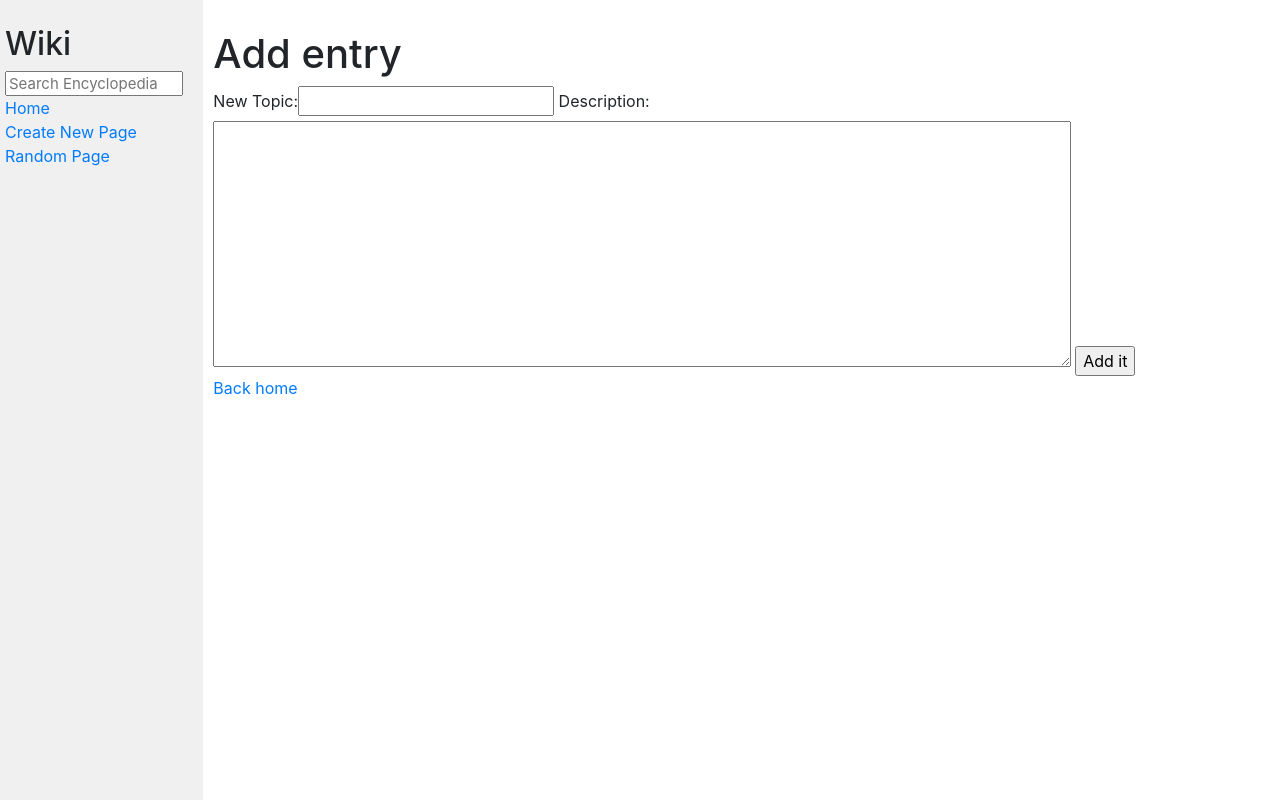
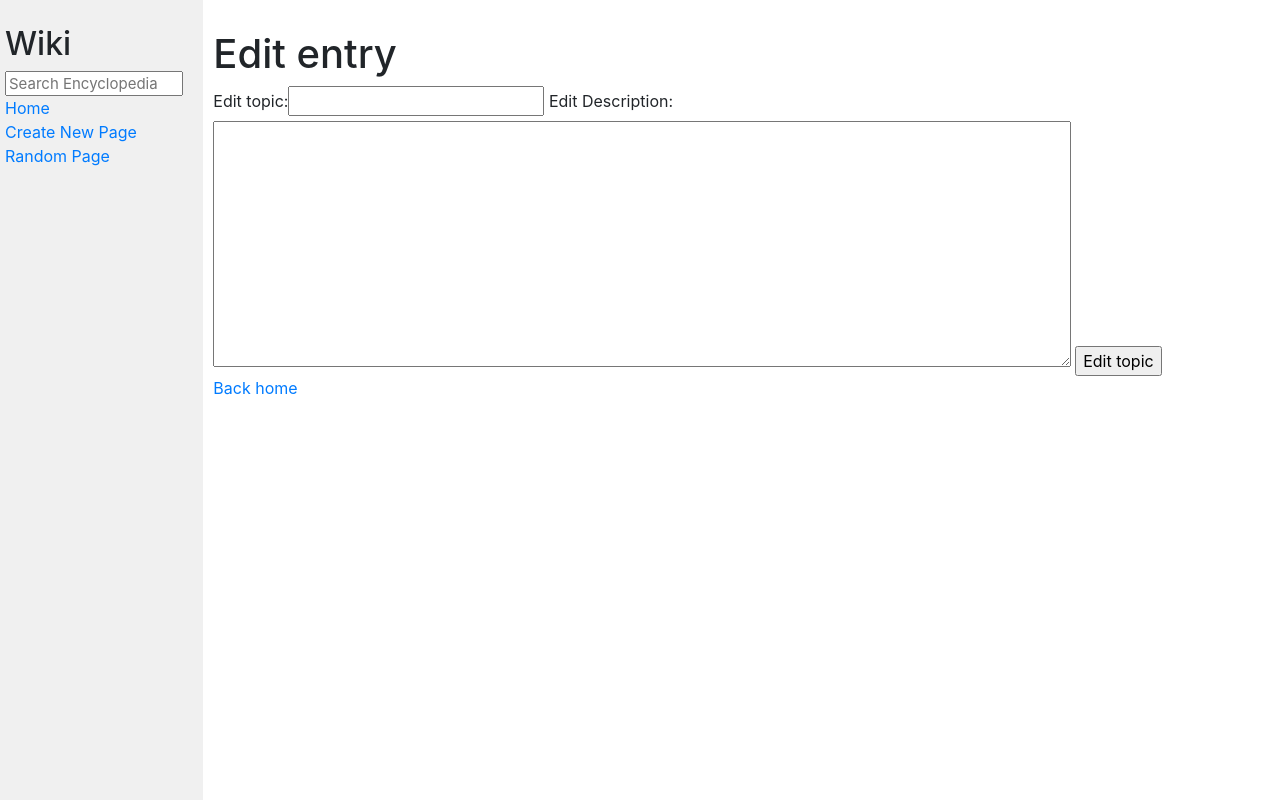
Before and after one commit to DanielAdeyemi/CS50W_Project_1, a Django app: page /edit in a window 1280 px wide. Run offline with Django 3.2, Linux system fonts and the light colour scheme; some libraries are stand-ins or nearby versions.

Commit message:
create edit route with initial content

```diff
--- /dev/null
+++ b/encyclopedia/templates/encyclopedia/edit.html
@@ -0,0 +1,13 @@
+{% extends "encyclopedia/layout.html" %}
+{% block title %}
+Edit entry
+{% endblock %}
+{% block body %}
+<h1>Edit entry</h1>
+<form action="{% url 'encyclopedia:edit' %}" method="post">
+  {% csrf_token %}
+  {{ form }}
+  <input type="submit" value="Edit topic">
+</form>
+<a href="{% url 'encyclopedia:index' %}">Back home</a>
+{% endblock %}
--- a/encyclopedia/templates/encyclopedia/layout.html
+++ b/encyclopedia/templates/encyclopedia/layout.html
@@ -25,7 +25,7 @@
                 <a href="{% url 'encyclopedia:add' %}">Create New Page</a>
             </div>
             <div>
-                <a href="{% url 'encyclopedia:add' %}">
+                <a href="{% url 'encyclopedia:edit' %}">
 
                     Random Page
                 </a>
--- a/encyclopedia/urls.py
+++ b/encyclopedia/urls.py
@@ -5,7 +5,8 @@ from . import views
 app_name = 'encyclopedia'
 urlpatterns = [
     path("", views.index, name="index"),
-    path("<str:topic>", views.topics, name="topic"),
     path("error", views.error, name="error"),
     path("add", views.add, name="add"),
+    path('edit', views.edit, name='edit'),
+    path("<str:topic>", views.topics, name="topic"),
 ]
--- a/encyclopedia/views.py
+++ b/encyclopedia/views.py
@@ -1,4 +1,5 @@
 from cProfile import label
+from multiprocessing import context
 from pydoc import describe
 from django import forms
 from django.http import HttpResponseRedirect
@@ -10,6 +11,11 @@ from . import util
 class NewTopicForm(forms.Form):
     topic = forms.CharField(label='New Topic')
     text = forms.CharField(label='Description', widget=forms.Textarea())
+
+
+class EditTopicForm(forms.Form):
+    topic = forms.CharField(label="Edit topic")
+    text = forms.CharField(label='Edit Description', widget=forms.Textarea())
 
 
 def index(request):
@@ -47,9 +53,9 @@ def topics(request, topic):
                 "topic": util.get_entry(topic),
                 "header": topic.capitalize()
             })
-        else:
-            return render(request, "encyclopedia/add.html", {
-                'form': NewTopicForm})
+        # else:
+        #     return render(request, "encyclopedia/add.html", {
+        #         'form': NewTopicForm})
     elif request.method == 'POST':
         form = NewTopicForm(request.POST)
         if form.is_valid():
@@ -73,6 +79,20 @@ def topics(request, topic):
     })
 
 
+def edit(request):
+    context = {}
+    topic = request.GET.get('topic')
+    description = util.get_entry(topic)
+    initial_params = {
+        'topic': topic,
+        'text': description
+    }
+    form = EditTopicForm(request.POST or None, initial=initial_params)
+    context['form'] = form
+    if request.method == "GET":
+        return render(request, 'encyclopedia/edit.html', context)
+
+
 def error(request, param):
     return render(request, "encyclopedia/error.html", {
         "param": 'param'
@@ -84,15 +104,19 @@ def add(request):
         form = NewTopicForm(request.POST)
         if form.is_valid():
             topic = form.cleaned_data['topic']
-            return HttpResponseRedirect(reverse('encyclopedia:index'))
+            description = form.cleaned_data['text']
+            mdEntry = '# ' + topic + '\n' + '\n' + description
+            if util.get_entry(topic):
+                return render(request, "encyclopedia/error.html")
+            else:
+                util.save_entry(topic, mdEntry)
+                return render(request, "encyclopedia/topic.html", {
+                    "topic": mdEntry,
+                    "header": topic.capitalize()
+                })
         else:
             return render(request, 'encyclopedia/add.html', {
                 'form': form
             })
-    return render(request, 'encyclopedia/add.html', {
-        'form': NewTopicForm
-    })
-
-
-def adds(request):
-    return render(request, "encyclopedia/adds.html")
+    return render(request, "encyclopedia/add.html", {
+        'form': NewTopicForm})
```
Also changed, not shown: encyclopedia/templates/encyclopedia/adds.html (deleted, +0 -15 lines), encyclopedia/templates/encyclopedia/topic.html (renamed from encyclopedia/templates/encyclopedia/error.html, +15 -6 lines), README.md.
